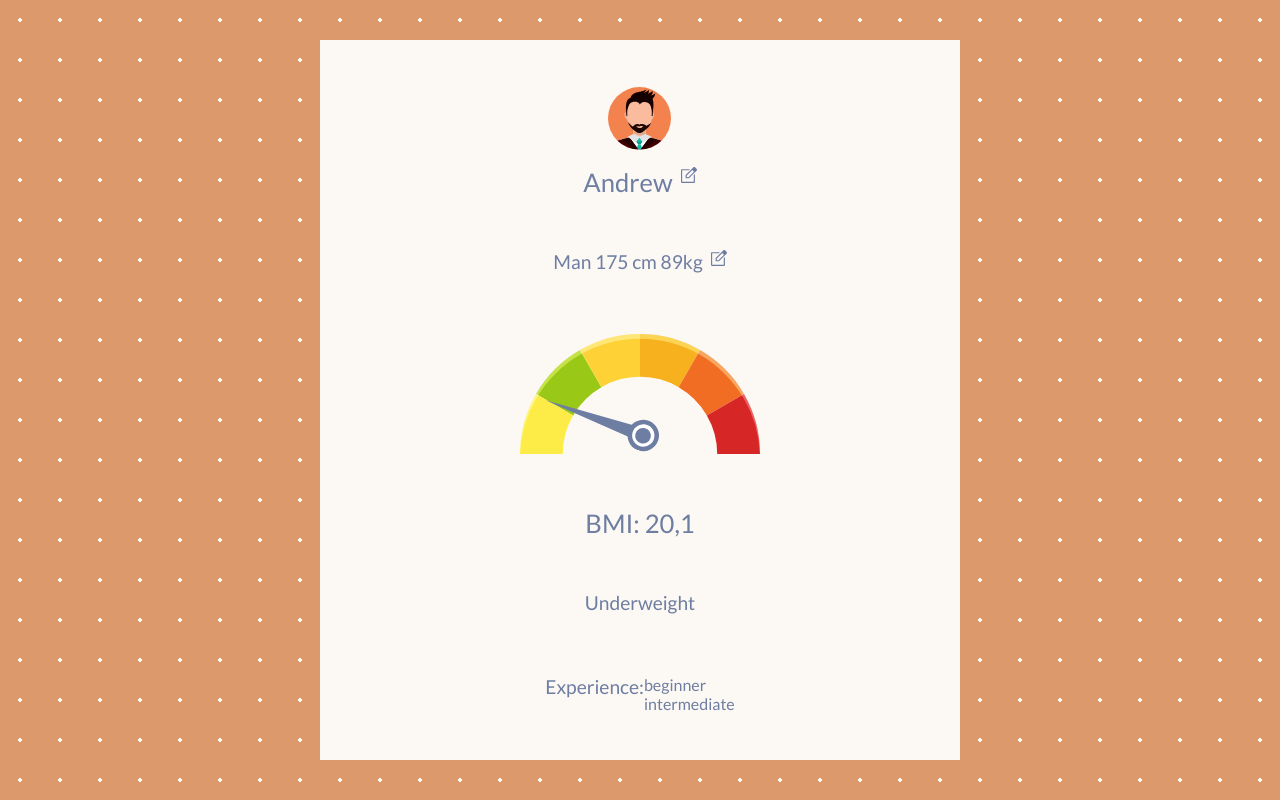
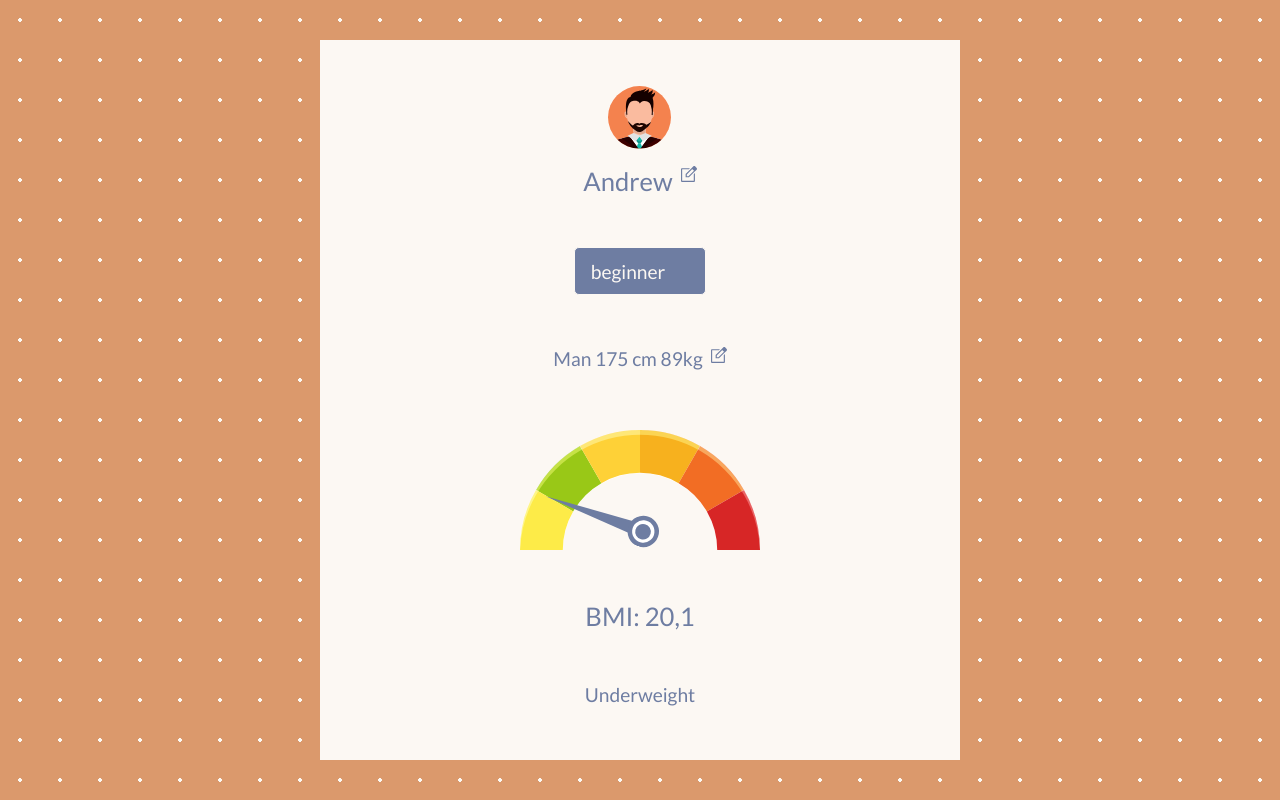
Before and after one commit to SebastianJedrak/GymBuddy, a website built with Parcel: page index.html in a window 1280 px wide. Built offline with nearby package versions, Linux system fonts and the light colour scheme; some packages are replaced by stand-ins of ours; no server answers; files whose address does not match are found by name.

Commit message:
prapare dropdown button

```diff
--- a/index.html
+++ b/index.html
@@ -30,7 +30,13 @@
             <div class="edit-user"></div>
           </div>
         </div>
-
+        <div class="dropdown-experience-container">
+          <button
+            class="btn btn-navy btn-33 dropdown-experience-current-container">
+            <h4 class="xperience-active-btn">beginner</h4>
+            <div class="dropdown-arrow"></div>
+          </button>
+        </div>
         <div class="user-parameters-container">
           <h4 class="user-parameters">Man 175 cm 89kg</h4>
           <div class="edit-user"></div>
@@ -41,13 +47,6 @@
         </div>
         <h3 class="bmi-number">BMI: 20,1</h3>
         <h4 class="bmi-label">Underweight</h4>
-        <div class="dropdown-experience-container">
-          <h4 class="experience-text">Experience:</h4>
-          <ul class="dropdown-experience-list">
-            <li class="dropdown-experience-beginner">beginner</li>
-            <li class="dropdown-experience-intermediate">intermediate</li>
-          </ul>
-        </div>
       </main>
       <nav></nav>
     </div>
--- a/style.css
+++ b/style.css
@@ -700,9 +700,28 @@ h4 {
 }
 
 .dropdown-experience-container {
+  width: fit-content;
+  margin: 0 auto;
+}
+
+.dropdown-experience-current-container {
   display: flex;
   justify-content: center;
+  align-items: center;
+  margin: 0;
+  padding: 0 1rem;
 }
 
-.dropdown-experience-list {
+.dropdown-arrow {
+  background-image: url(src/profile/keyboard_arrow_down.svg);
+  background-repeat: no-repeat;
+  background-position: center;
+  aspect-ratio: 1/1;
+  width: 16px;
+  margin-left: 0.5rem;
 }
+
+.dropdown-experience-current-container h4 {
+  color: var(--floralwhite);
+  margin: 0;
+}
```
